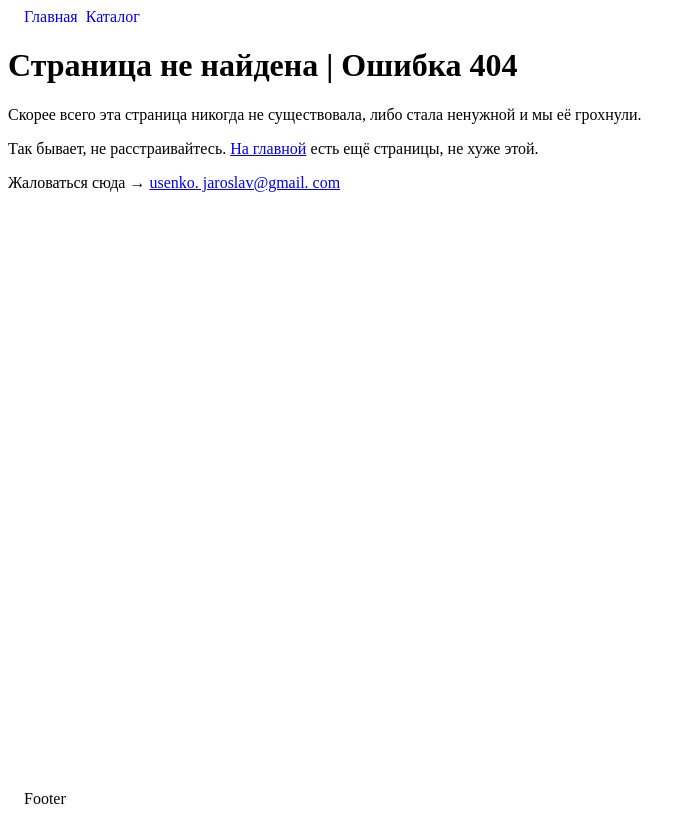
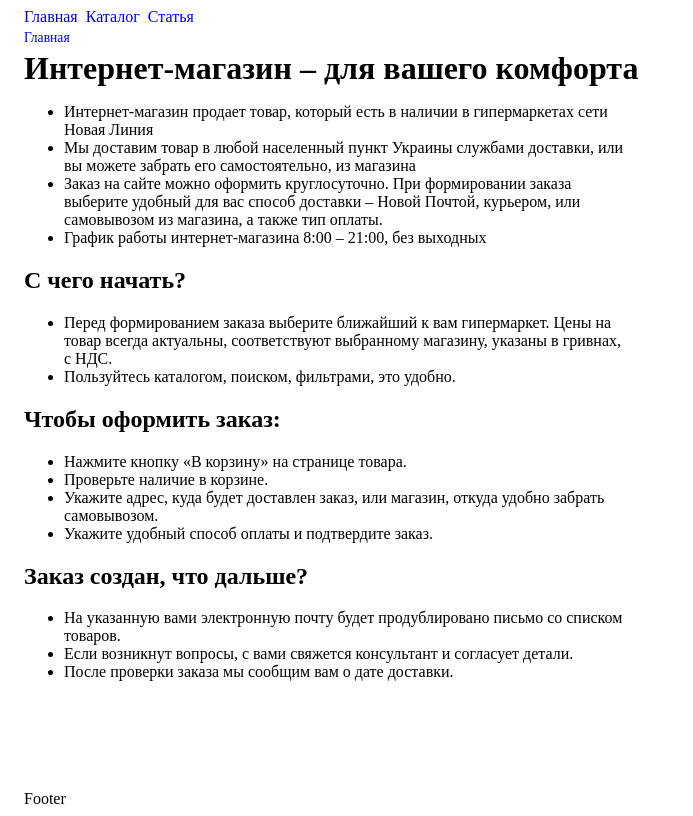
Before and after one commit to yar-usenko/yarus, a Gatsby site: page /article in a window 1280 px wide. Before the commit this address had no page. Shown: the top 816 px of the page, without its empty margins (0-693 px from the left). Built offline with nearby package versions, Linux system fonts and the light colour scheme; Gatsby itself is replaced by a stand-in of ours.

Commit message:
Add article page

```diff
--- a/src/components/header.jsx
+++ b/src/components/header.jsx
@@ -17,6 +17,7 @@ const Header = () => (
     <Container>
       <Category to="/">Главная</Category>
       <Category to="/category">Каталог</Category>
+      <Category to="/article">Статья</Category>
     </Container>
   </Root>
 )
--- /dev/null
+++ b/src/pages/article.jsx
@@ -0,0 +1,52 @@
+import React from "react"
+import styled from 'styled-components'
+import Layout from "../components/layout"
+import Container from '../components/container'
+import Breadcrumbs from '../components/breadcrumbs.jsx'
+import Heading from '../components/heading.jsx'
+
+const Article = styled.article`
+  max-width: 75ch;
+`;
+
+const ArticlePage = () => (
+  <Layout>
+    <Container>
+      <Breadcrumbs
+        links={[{
+          to: '/',
+          content: 'Главная'
+        }]}
+      />
+      <Heading>Интернет-магазин – для вашего комфорта</Heading>
+      <Article>
+        <ul>
+          <li>Интернет-магазин продает товар, который есть в наличии в гипермаркетах сети Новая Линия</li>
+          <li>Мы доставим товар в любой населенный пункт Украины службами доставки, или вы можете забрать его самостоятельно, из магазина</li>
+          <li>Заказ на сайте можно оформить круглосуточно. При формировании заказа выберите удобный для вас способ доставки – Новой Почтой, курьером, или самовывозом из магазина, а также тип оплаты.</li>
+          <li>График работы интернет-магазина 8:00 – 21:00, без выходных</li>
+        </ul>
+        <h2>С чего начать?</h2>
+        <ul>
+          <li>Перед формированием заказа выберите ближайший к вам гипермаркет. Цены на товар всегда актуальны, соответствуют выбранному магазину, указаны в гривнах, с НДС.</li>
+          <li>Пользуйтесь каталогом, поиском, фильтрами, это удобно.</li>
+        </ul>
+        <h2>Чтобы оформить заказ:</h2>
+        <ul>
+          <li>Нажмите кнопку «В корзину» на странице товара.</li>
+          <li>Проверьте наличие в корзине.</li>
+          <li>Укажите адрес, куда будет доставлен заказ, или магазин, откуда удобно забрать самовывозом.</li>
+          <li>Укажите удобный способ оплаты и подтвердите заказ.</li>
+        </ul>
+        <h2>Заказ создан, что дальше?</h2>
+        <ul>
+          <li>На указанную вами электронную почту будет продублировано письмо со списком товаров.</li>
+          <li>Если возникнут вопросы, с вами свяжется консультант и согласует детали.</li>
+          <li>После проверки заказа мы сообщим вам о дате доставки.</li>
+        </ul>
+      </Article>
+    </Container>
+  </Layout>
+)
+
+export default ArticlePage;
```
